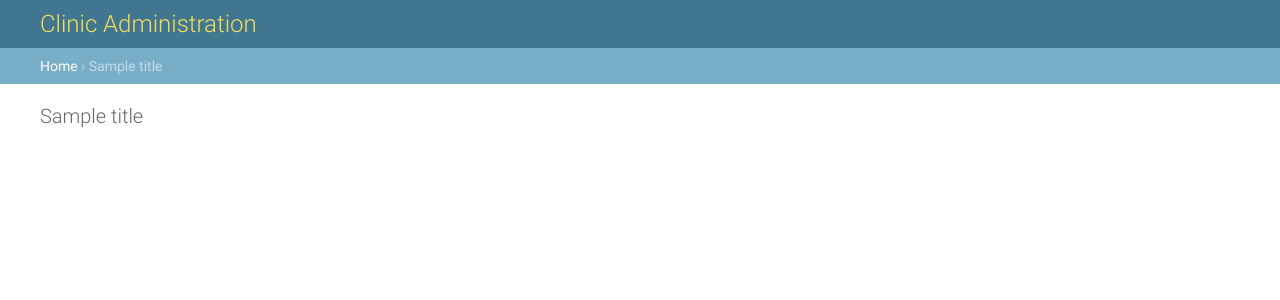
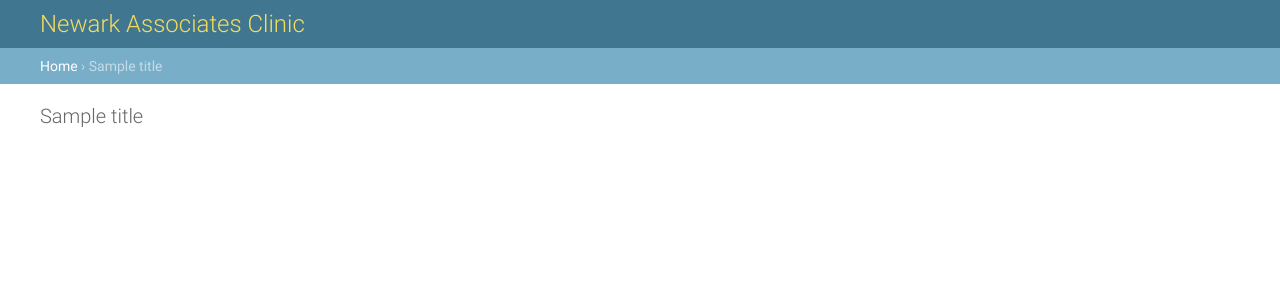
Before and after one commit to siwest/newark_associates, a Django app: template templates/admin/base_site.html in a window 1280 px wide. Shown: the top 300 px of the page. Run offline with Django 3.2, Linux system fonts and the light colour scheme; the template is opened without the code that fills it: most values are stand-ins (such as "Sample title", 1, 10 or a date in 2020); parts of the project's set-up code (start-up, migrations or seed data) failed here and were passed over.

Commit message:
Changes name of branding in admin template.

```diff
--- a/templates/admin/base_site.html
+++ b/templates/admin/base_site.html
@@ -4,7 +4,7 @@
 {% block title %}{{ title }} | {% trans 'Newark Associates Database Administration' %}{% endblock %}
 
 {% block branding %}
-<h1 id="site-name">{% trans 'Clinic Administration' %}</h1>
+<h1 id="site-name">{% trans 'Newark Associates Clinic' %}</h1>
 {% endblock %}
 
 {% block nav-global %}{% endblock %}
```
